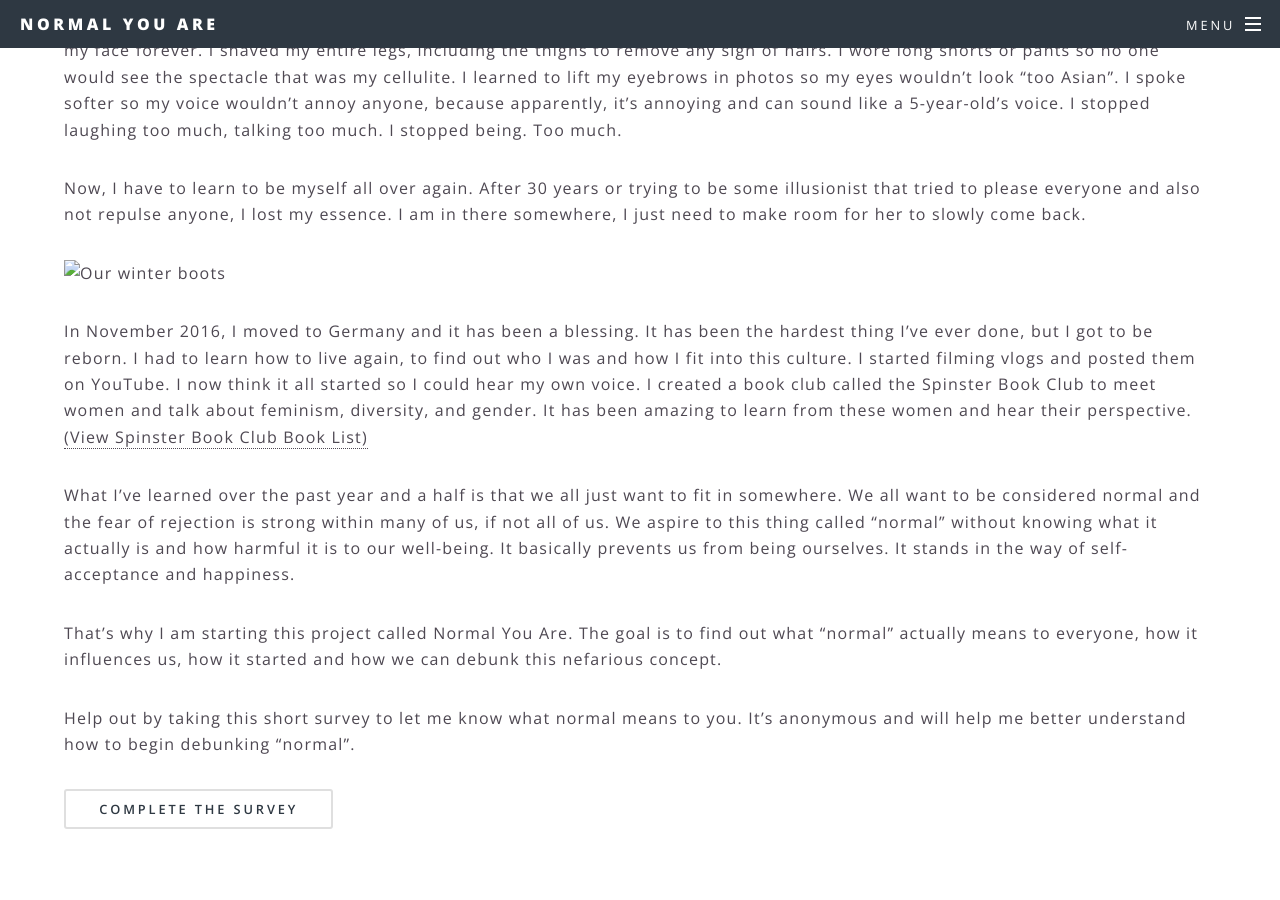
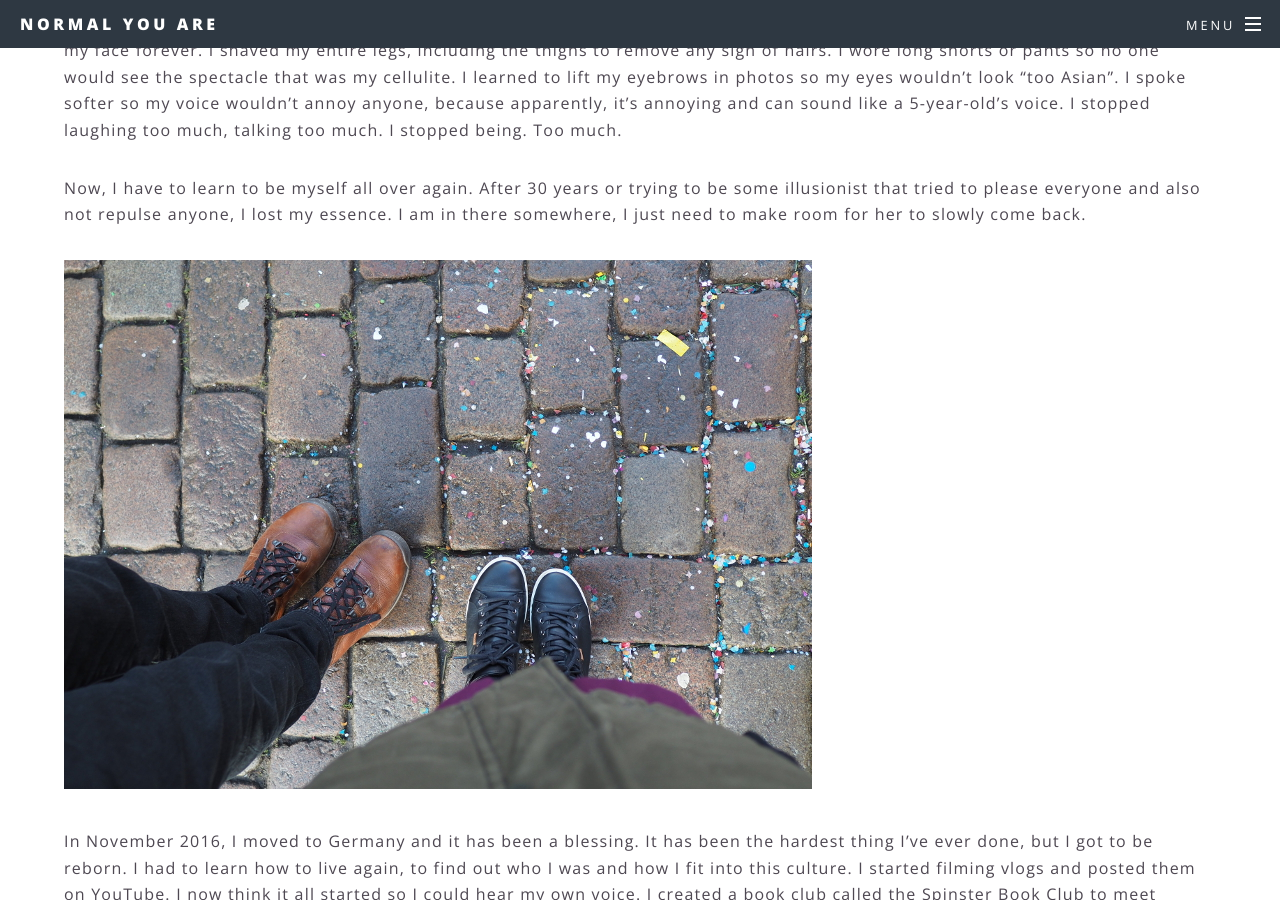
Before and after one commit to zestyroxy/normalyouare, a Jekyll site: the page built from _posts/2018-05-05-normal-meaning.markdown, in a window 1280 px wide and 900 px high, scrolled down 997 px. Built offline with Jekyll 4.4.1, drawn with Linux system fonts in a browser that asks for light colours.

Commit message:
Fix blog links

```diff
--- a/_config.yml
+++ b/_config.yml
@@ -20,9 +20,6 @@
   Attempting to figure out what it means to be normal in order to debunk the word
 baseurl: "/normalyouare" # the subpath of your site, e.g. /blog
 url: "https://zestyroxy.github.io" # the base hostname & protocol for your site, e.g. http://example.com
-logo: "/assets/img/normalicon.png" # /assets/img/logo.png [best 300px X 300px]
-twitter:
-  username: normalyouare # site twitter page
 show_excerpts: true
 
 social:
--- a/_posts/2018-05-05-normal-meaning.markdown
+++ b/_posts/2018-05-05-normal-meaning.markdown
@@ -2,8 +2,6 @@
 layout: page
 title:  "What does being normal even mean?"
 date:   2018-05-05 09:45:42 +0200
-categories: general
-image: /images/blog1.jpg
 ---
 I don’t recall the moment when I noticed that everyone was different, nor do I remember when that became important, I just know it was in primary school. It has caused me grief ever since.
 
@@ -17,7 +15,7 @@
 
 Now, I have to learn to be myself all over again. After 30 years or trying to be some illusionist that tried to please everyone and also not repulse anyone, I lost my essence. I am in there somewhere, I just need to make room for her to slowly come back.
 
-![Our winter boots](/Users/roxannejoncas/git/normalyouare/images/blog1.jpg "Winter Boots")
+![Our winter boots]({{site.baseurl}}/assets/images/blog1.jpg)
 
 In November 2016, I moved to Germany and it has been a blessing. It has been the hardest thing I’ve ever done, but I got to be reborn. I had to learn how to live again, to find out who I was and how I fit into this culture. I started filming vlogs and posted them on YouTube. I now think it all started so I could hear my own voice. I created a book club called the Spinster Book Club to meet women and talk about feminism, diversity, and gender. It has been amazing to learn from these women and hear their perspective. [(View Spinster Book Club Book List)](https://docs.google.com/document/d/1WMT2nFu5sxRebhyAZV-yY6BniYHQyHM0cMw8F6l8mzM/edit)
 
--- a/index.html
+++ b/index.html
@@ -32,9 +32,9 @@
 				<!-- Two -->
 					<section id="two" class="wrapper alt style2">
 						<section class="spotlight">
-							<div class="image"><a href="normalyouare/general/2018/05/05/normal-meaning.html"><img src="images/blog1.jpg" alt="shoes" /></a></div><div class="content">
-								<h2><a href="normalyouare/general/2018/05/05/normal-meaning.html">What does being normal even mean?</a></h2>
-								<p>I don’t recall the moment when I noticed that everyone was different, nor do I remember when that became important, I just know it was in primary school. It has caused me grief ever since. <br><a href="normalyouare/general/2018/05/05/normal-meaning.html">Read more</a></p>
+							<div class="image"><a href="2018/05/05/normal-meaning.html"><img src="images/blog1.jpg" alt="shoes" /></a></div><div class="content">
+								<h2><a href="2018/05/05/normal-meaning.html">What does being normal even mean?</a></h2>
+								<p>I don’t recall the moment when I noticed that everyone was different, nor do I remember when that became important, I just know it was in primary school. It has caused me grief ever since. <br><a href="2018/05/05/normal-meaning.html">Read more</a></p>
 							</div>
 						</section>
 						<!-- <section class="spotlight">
```
Also changed, not shown: assets/images/blog1.jpg (added), assets/images/normalicon.png (renamed from assets/img/normalicon.png).
